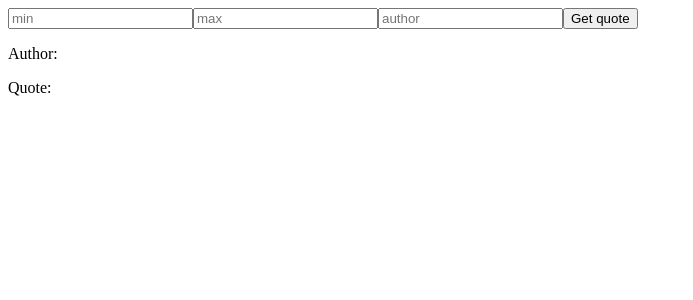
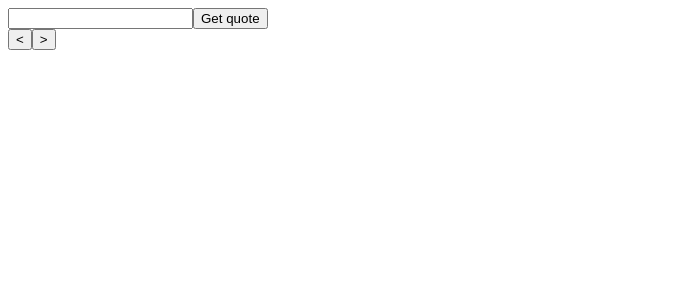
Before and after one commit to suadsuljovic/react3rdgen, a React (Vite) app in the folder react-practice/: page / in a window 1280 px wide. Shown: the top 300 px of the page, without its empty margins (0-693 px from the left). Built offline with nearby package versions, Linux system fonts and the light colour scheme.

Commit message:
class 26 finished

```diff
--- a/react-practice/src/components/25/index.jsx
+++ b/react-practice/src/components/25/index.jsx
@@ -1,4 +1,3 @@
-import Fetch from "./fetch";
 import Search from "./search";
 
 const Class25 = () => {
--- /dev/null
+++ b/react-practice/src/components/26/index.jsx
@@ -0,0 +1,112 @@
+import { useState } from "react";
+
+// paginacija postoji samo ako je reusult array veci od nule
+// prvo i drugo dugme rade samo ako je broj quotova veci od 1
+
+const Class26 = () => {
+  const [data, setData] = useState({});
+  const [searchQ, setSearchQ] = useState("");
+
+  const getQuote = async () => {
+    try {
+      let apiURL = "https://api.quotable.io/search/quotes";
+
+      apiURL += "?query=" + searchQ;
+
+      const response = await fetch(apiURL);
+      const responseData = await response.json();
+
+      setData(responseData);
+    } catch (error) {
+      console.log(error);
+    }
+  };
+
+  const nextPage = async () => {
+    try {
+      if (data.page === data.totalPages) {
+        return;
+      }
+
+      let apiURL = "https://api.quotable.io/search/quotes";
+
+      const toNextPage = data?.page + 1;
+
+      apiURL += "?query=" + searchQ;
+      apiURL += "&page=" + toNextPage;
+
+      const response = await fetch(apiURL);
+      const responseData = await response.json();
+
+      setData(responseData);
+    } catch (error) {
+      console.log(error);
+    }
+  };
+
+  console.log(data);
+
+  return (
+    <div>
+      <input
+        value={searchQ}
+        type="text"
+        onChange={(e) => setSearchQ(e.target.value)}
+      />
+      <button onClick={getQuote}>Get quote</button>
+
+      <div>
+        {data && data.results?.length === 0 && <p>No quotes found</p>}
+        {data?.results?.map((quote) => {
+          return (
+            <div
+              key={quote._id}
+              style={{
+                border: "1px black solid",
+                padding: 10,
+                marginBottom: 10,
+                borderRadius: 4,
+              }}
+            >
+              <p>{quote.author}</p>
+              <p>{quote.content}</p>
+            </div>
+          );
+        })}
+        <div style={{ display: "flex" }}>
+          <button>{"<"}</button>
+          {data?.totalPages >= 1 && (
+            <button
+              style={{
+                backgroundColor: data?.page === 1 ? "white" : "buttonface",
+              }}
+            >
+              1
+            </button>
+          )}
+          {data?.totalPages >= 2 && data?.page < data?.totalPages && (
+            <button
+              style={{
+                backgroundColor: data?.page > 1 ? "white" : "buttonface",
+              }}
+            >
+              {data?.page > 1 ? data?.page : 2}
+            </button>
+          )}
+          {data?.totalPages >= 3 && (
+            <button
+              style={{
+                backgroundColor:
+                  data?.page === data?.totalPages ? "white" : "buttonface",
+              }}
+            >
+              {data.totalPages}
+            </button>
+          )}
+          <button onClick={nextPage}>{">"}</button>
+        </div>
+      </div>
+    </div>
+  );
+};
+export default Class26;
--- /dev/null
+++ b/react-practice/src/components/26/search.jsx
@@ -0,0 +1,5 @@
+const Search = () => {
+  return <div></div>;
+};
+
+export default Search;
--- a/react-practice/src/main.jsx
+++ b/react-practice/src/main.jsx
@@ -1,10 +1,10 @@
 import React from "react";
 import ReactDOM from "react-dom/client";
 
-import Class25 from "./components/25";
+import Class26 from "./components/26";
 
 ReactDOM.createRoot(document.getElementById("root")).render(
   <React.StrictMode>
-    <Class25 />
+    <Class26 />
   </React.StrictMode>
 );
```
